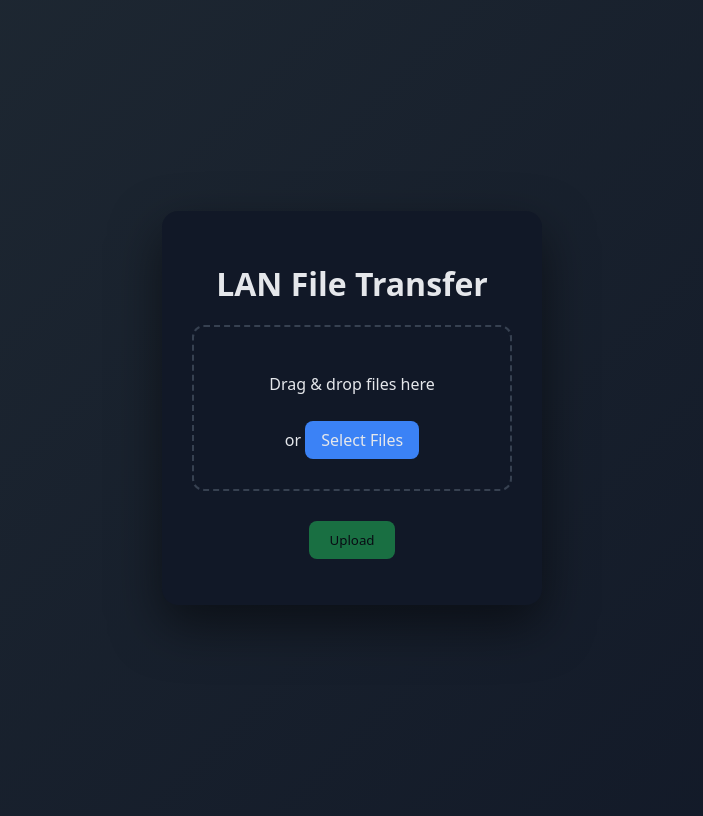
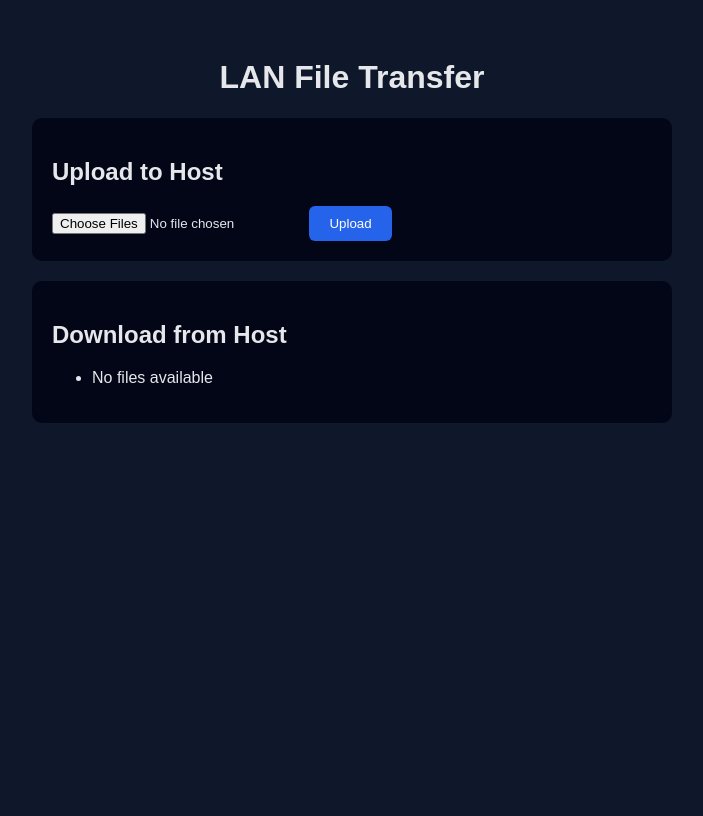
Before and after one commit to MikoKB1/LAN-file-transfere, a Flask app: page / in a window 1280 px wide. Shown: the whole page, without its empty margins (288-991 px from the left). After the commit the page ends 423 px from the top, so only its background shows below. Run offline with Flask 3, Linux system fonts and the light colour scheme.

Commit message:
added downloading

```diff
--- a/app.py
+++ b/app.py
@@ -1,26 +1,35 @@
-from flask import Flask, render_template, request
+from flask import Flask, render_template, request, redirect, send_from_directory
 import os
 from werkzeug.utils import secure_filename
+
+app = Flask(__name__)
 
 BASE_DIR = os.path.dirname(os.path.abspath(__file__))
 UPLOAD_FOLDER = os.path.join(BASE_DIR, "uploads")
 
 os.makedirs(UPLOAD_FOLDER, exist_ok=True)
-
-app = Flask(__name__)
 app.config["UPLOAD_FOLDER"] = UPLOAD_FOLDER
-app.config["MAX_CONTENT_LENGTH"] = 1024 * 1024 * 1024  # 1 GB
 
 @app.route("/", methods=["GET", "POST"])
-def upload():
+def index():
     if request.method == "POST":
         files = request.files.getlist("files")
         for f in files:
-            if f and f.filename:
+            if f.filename:
                 filename = secure_filename(f.filename)
                 f.save(os.path.join(app.config["UPLOAD_FOLDER"], filename))
-        return "OK"
-    return render_template("index.html")
+        return redirect("/")
+
+    files = os.listdir(app.config["UPLOAD_FOLDER"])
+    return render_template("index.html", files=files)
+
+@app.route("/download/<filename>")
+def download(filename):
+    return send_from_directory(
+        app.config["UPLOAD_FOLDER"],
+        filename,
+        as_attachment=True
+    )
 
 if __name__ == "__main__":
     app.run(host="0.0.0.0", port=5000)
--- a/static/style.css
+++ b/static/style.css
@@ -1,87 +1,41 @@
-* {
-    box-sizing: border-box;
-    font-family: system-ui, sans-serif;
+body {
+    font-family: Arial, sans-serif;
+    background: #0f172a;
+    color: #e5e7eb;
+    padding: 30px;
 }
 
-body {
-    background: linear-gradient(135deg, #1f2933, #111827);
-    color: #e5e7eb;
-    height: 100vh;
-    display: flex;
-    align-items: center;
-    justify-content: center;
+h1 {
+    text-align: center;
 }
 
 .card {
-    background: #111827;
-    border-radius: 16px;
-    padding: 30px;
-    width: 380px;
-    box-shadow: 0 20px 50px rgba(0,0,0,.5);
-    text-align: center;
-}
-
-h1 {
-    margin-bottom: 20px;
-}
-
-#drop-zone {
-    border: 2px dashed #374151;
-    border-radius: 12px;
-    padding: 30px;
-    cursor: pointer;
-    transition: 0.2s;
-}
-
-#drop-zone.drag {
-    background: #1f2933;
-    border-color: #3b82f6;
-}
-
-.file-btn {
-    display: inline-block;
-    margin-top: 10px;
-    padding: 8px 16px;
-    background: #3b82f6;
-    border-radius: 8px;
-    cursor: pointer;
-}
-
-#file-list {
-    margin-top: 15px;
-    text-align: left;
-}
-
-.file-item {
-    margin-bottom: 10px;
-    font-size: 14px;
-}
-
-.progress {
-    background: #374151;
-    border-radius: 6px;
-    overflow: hidden;
-    height: 8px;
-}
-
-.bar {
-    height: 100%;
-    width: 0%;
-    background: #22c55e;
-    transition: width 0.2s;
+    background: #020617;
+    padding: 20px;
+    margin: 20px auto;
+    max-width: 600px;
+    border-radius: 10px;
 }
 
 button {
-    margin-top: 15px;
     padding: 10px 20px;
+    background: #2563eb;
     border: none;
-    border-radius: 8px;
-    background: #22c55e;
-    color: #000;
+    color: white;
     cursor: pointer;
+    border-radius: 6px;
 }
 
-button:disabled {
-    opacity: 0.5;
-    cursor: not-allowed;
+button:hover {
+    background: #1d4ed8;
 }
+
+a {
+    color: #38bdf8;
+    margin-left: 10px;
+    text-decoration: none;
+}
+
+a:hover {
+    text-decoration: underline;
+}
--- a/templates/index.html
+++ b/templates/index.html
@@ -1,31 +1,35 @@
 <!DOCTYPE html>
-<html lang="en">
+<html>
 <head>
-    <meta charset="UTF-8">
     <title>LAN File Transfer</title>
-    <link rel="stylesheet" href="{{ url_for('static', filename='style.css') }}">
+    <link rel="stylesheet" href="/static/style.css">
 </head>
 <body>
 
-<div class="card">
-    <h1>LAN File Transfer</h1>
+<h1>LAN File Transfer</h1>
 
-    <div id="drop-zone">
-        <p>Drag & drop files here</p>
-        <span>or</span>
-        <label class="file-btn">
-            Select Files
-            <input type="file" id="file-input" multiple hidden>
-        </label>
-    </div>
+<section class="card">
+    <h2>Upload to Host</h2>
+    <form method="POST" enctype="multipart/form-data">
+        <input type="file" name="files" multiple>
+        <button type="submit">Upload</button>
+    </form>
+</section>
 
-    <div id="file-list"></div>
+<section class="card">
+    <h2>Download from Host</h2>
+    <ul>
+        {% for file in files %}
+            <li>
+                {{ file }}
+                <a href="/download/{{ file }}">Download</a>
+            </li>
+        {% else %}
+            <li>No files available</li>
+        {% endfor %}
+    </ul>
+</section>
 
-    <button id="upload-btn" disabled>Upload</button>
-
-    <p id="status"></p>
-</div>
-
-<script src="{{ url_for('static', filename='app.js') }}"></script>
+<script src="/static/app.js"></script>
 </body>
 </html>
```
Also changed, not shown: 1 other file.
